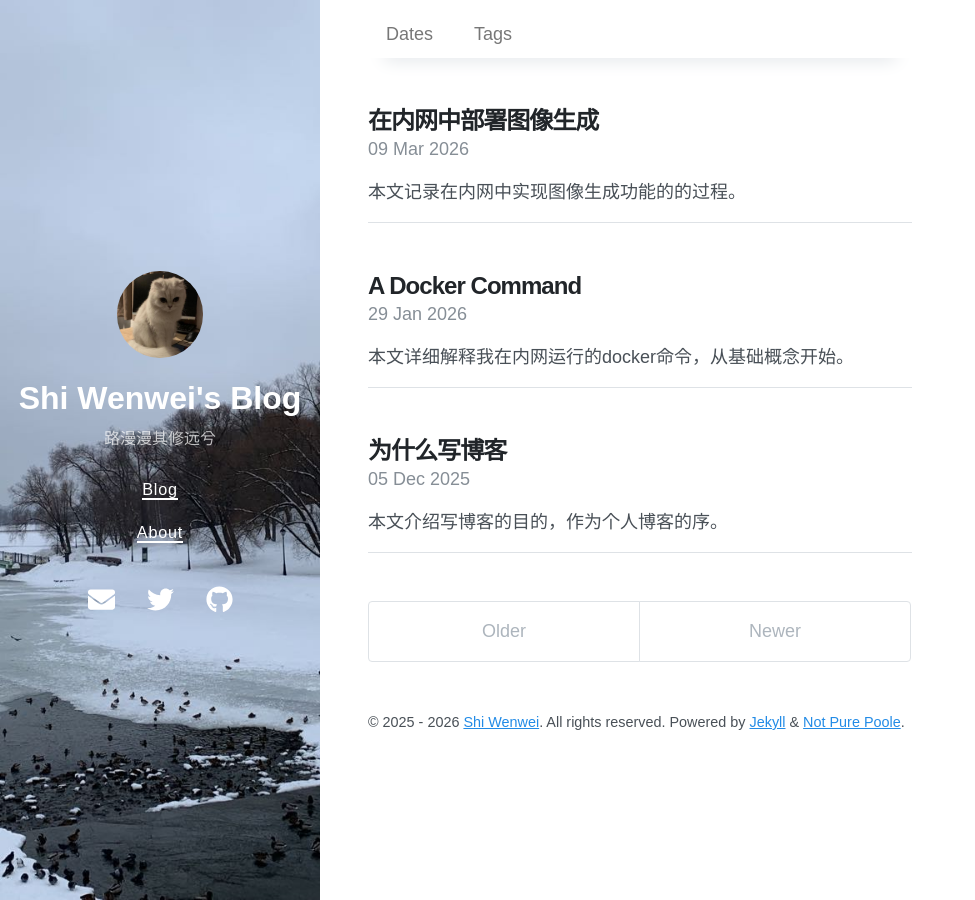
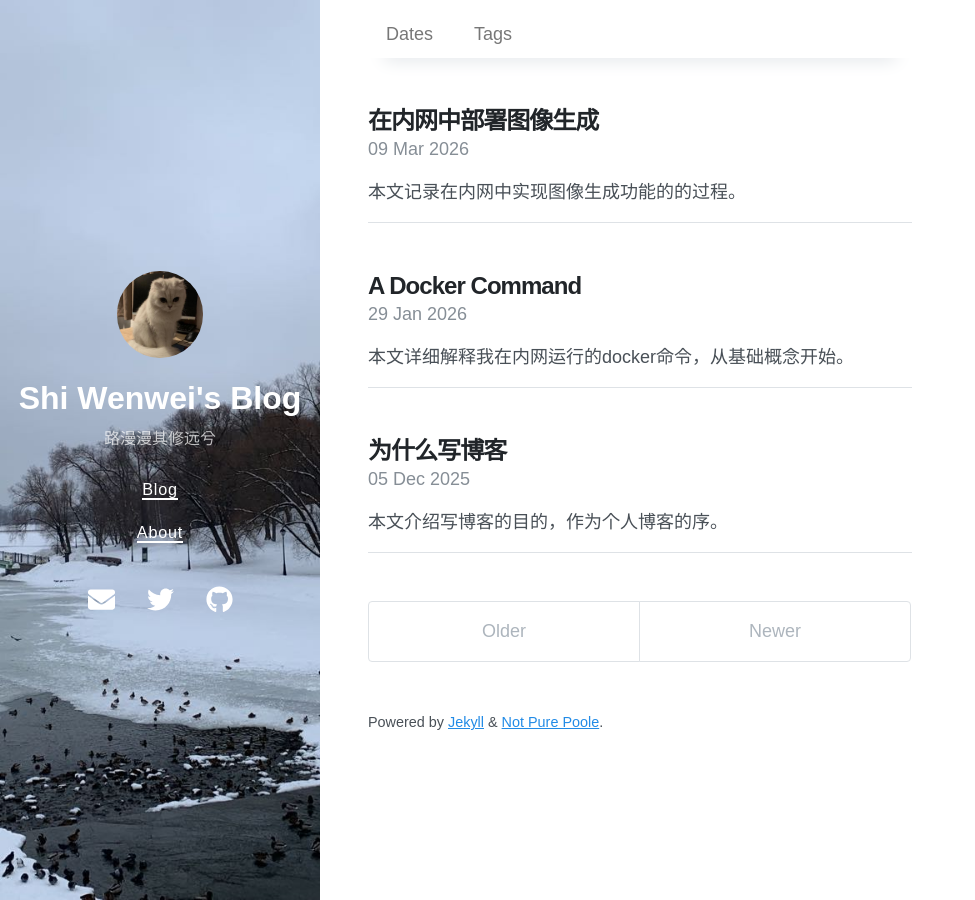
Before and after one commit to Shi5013/Shi5013.github.io, a Jekyll site: the page built from index.html, in a window 1280 px wide. Shown: the whole page, without its empty margins (0-975 px from the left). Built offline with Jekyll 4.4.1, drawn with Linux system fonts in a browser that asks for light colours; nearby versions of some CDN libraries; the list of posts is cut into pages by our own code.

Commit message:
删掉版权

```diff
--- a/_includes/content.html
+++ b/_includes/content.html
@@ -11,7 +11,6 @@
     {%- assign year_string = year_from | append: '&nbsp;' | append: '-' | append: '&nbsp;' | append: year_to -%}
   {%- endif -%}
   <small>
-    &copy; {{ year_string }} {% if site.author %}<a href="{{ site.author.url }}">{{ site.author.name }}</a>{% endif %}. All rights reserved.
     Powered by <a href="https://jekyllrb.com/">Jekyll</a> & <a href="https://github.com/vszhub/not-pure-poole">Not Pure Poole</a>.
   </small>
 </footer>
```
